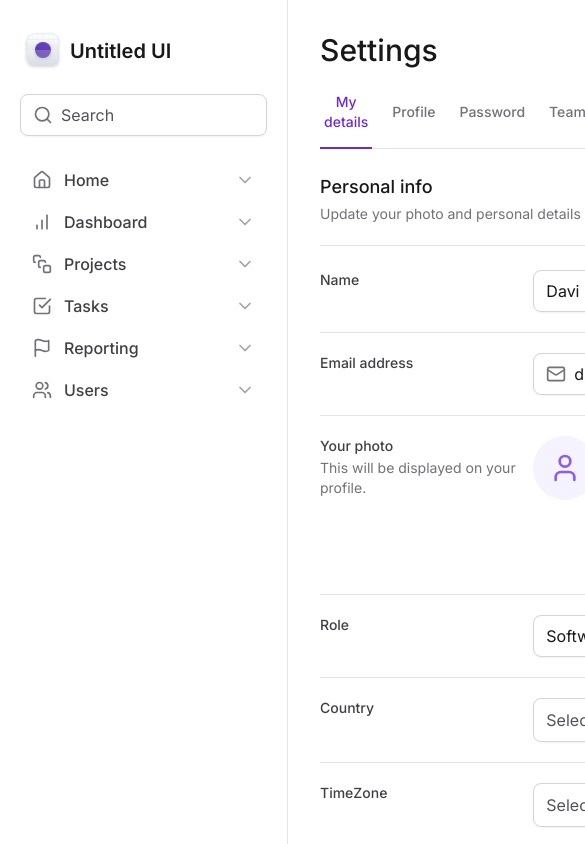
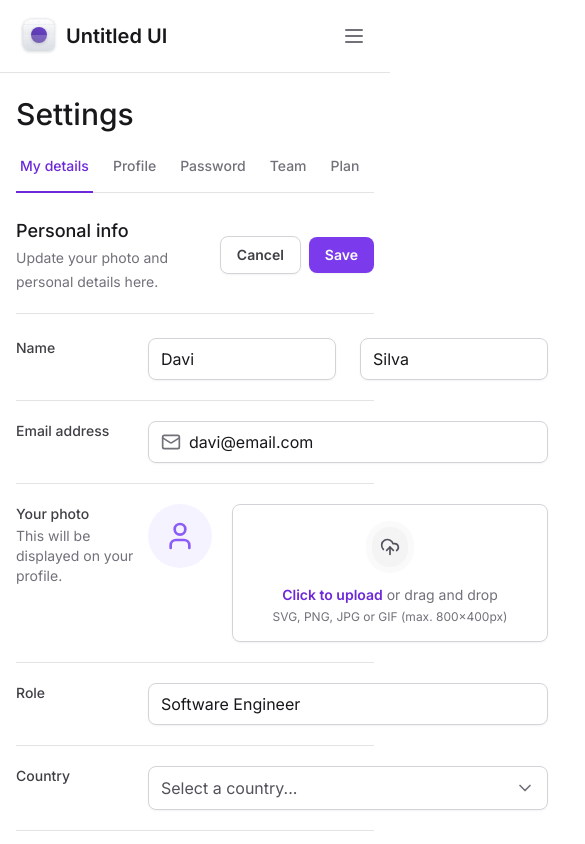
Before and after one commit to davi1985/tailwind-css-next, a Next.js app: page / in a window 390 px wide. Shown: the top 844 px of the page, 585 px wide, since content can reach past the window. Built offline with nearby package versions, Linux system fonts and the light colour scheme.

Commit message:
add responsive to tabs

```diff
--- a/package.json
+++ b/package.json
@@ -11,6 +11,8 @@
   },
   "dependencies": {
     "@formkit/auto-animate": "^0.8.2",
+    "@radix-ui/react-collapsible": "^1.1.2",
+    "@radix-ui/react-scroll-area": "^1.2.2",
     "@radix-ui/react-select": "^2.1.2",
     "@radix-ui/react-tabs": "^1.0.4",
     "framer-motion": "^11.2.10",
--- a/src/app/layout.tsx
+++ b/src/app/layout.tsx
@@ -19,10 +19,12 @@ const RootLayout = ({
 }>) => (
   <html lang="en" className="antialiased" suppressHydrationWarning>
     <body className={inter.className}>
-      <div className="grid min-h-screen grid-cols-app">
+      <div className="min-h-screen lg:grid lg:grid-cols-app">
         <Sidebar />
 
-        <main className="px-8 pb-12 pt-8"> {children}</main>
+        <main className="max-w-[100vw] px-4 pb-12 pt-24 lg:col-start-2 lg:px-8 lg:pt-8">
+          {children}
+        </main>
       </div>
     </body>
   </html>
--- a/src/components/SettingsTabs/TabItem.tsx
+++ b/src/components/SettingsTabs/TabItem.tsx
@@ -14,7 +14,7 @@ export const TabItem = ({ value, title, isSelected = false }: TabItemProps) => (
     value={value}
     className="group relative px-1 pb-4 text-sm font-medium text-zinc-500 outline-none hover:text-violet-700 data-[state=active]:text-violet-700"
   >
-    <span className="rounded group-focus-visible:ring-2 group-focus-visible:ring-violet-400 group-focus-visible:ring-offset-4">
+    <span className=" whitespace-nowrap rounded group-focus-visible:ring-2 group-focus-visible:ring-violet-400 group-focus-visible:ring-offset-4">
       {title}
     </span>
 
--- a/src/components/SettingsTabs/index.tsx
+++ b/src/components/SettingsTabs/index.tsx
@@ -1,6 +1,7 @@
 'use client'
 
 import * as Tabs from '@radix-ui/react-tabs'
+import * as ScrollArea from '@radix-ui/react-scroll-area'
 import { TabItem } from './TabItem'
 import { useState } from 'react'
 
@@ -9,6 +10,8 @@ export const SettingsTabs = () => {
 
   return (
     <Tabs.Root value={currentTab} onValueChange={setCurrentTab}>
+      <ScrollArea.Root className="w-full" type="scroll">
+        <ScrollArea.Viewport className="w-full overflow-x-scroll">
           <Tabs.List className="mt-6 flex w-full items-center gap-4 border-b border-zinc-200">
             <TabItem
               value="tab1"
@@ -28,9 +31,17 @@ export const SettingsTabs = () => {
               isSelected={currentTab === 'tab3'}
             />
 
-        <TabItem value="tab4" title="Team" isSelected={currentTab === 'tab4'} />
+            <TabItem
+              value="tab4"
+              title="Team"
+              isSelected={currentTab === 'tab4'}
+            />
 
-        <TabItem value="tab5" title="Plan" isSelected={currentTab === 'tab5'} />
+            <TabItem
+              value="tab5"
+              title="Plan"
+              isSelected={currentTab === 'tab5'}
+            />
 
             <TabItem
               value="tab6"
@@ -62,6 +73,15 @@ export const SettingsTabs = () => {
               isSelected={currentTab === 'tab10'}
             />
           </Tabs.List>
+        </ScrollArea.Viewport>
+
+        <ScrollArea.Scrollbar
+          orientation="horizontal"
+          className="flex h-0.5 translate-y-1.5 touch-none select-none flex-col bg-zinc-100"
+        >
+          <ScrollArea.Thumb className="relative flex-1 rounded-lg bg-zinc-300" />
+        </ScrollArea.Scrollbar>
+      </ScrollArea.Root>
     </Tabs.Root>
   )
 }
--- a/src/components/Sidebar/index.tsx
+++ b/src/components/Sidebar/index.tsx
@@ -1,3 +1,5 @@
+'use client'
+
 import {
   BarChart,
   CheckSquare,
@@ -5,6 +7,7 @@ import {
   Flag,
   Home,
   LifeBuoy,
+  Menu,
   Search,
   SquareStack,
   Users,
@@ -15,11 +18,25 @@ import { Logo } from './Logo'
 import { NavItem } from './NavItem'
 import { Profile } from './Profile'
 import { UsedSpaceWidget } from './UsedSpaceWidget'
+import * as Collapsible from '@radix-ui/react-collapsible'
+import { Button } from '../Button'
 
 export const Sidebar = () => (
-  <aside className="flex flex-col gap-6 border-r border-zinc-200 px-5 py-8">
+  <Collapsible.Root className="fixed left-0 right-0 top-0 z-20 flex flex-col gap-6 border-b border-zinc-200 bg-white p-4 data-[state=open]:bottom-0 data-[state=open]:h-screen lg:right-auto lg:w-80 lg:border-r lg:px-5 lg:py-8 lg:data-[state=closed]:bottom-0 lg:data-[state=closed]:h-screen">
+    <div className="flex items-center justify-between">
       <Logo />
 
+      <Collapsible.Trigger className="lg:hidden" asChild>
+        <Button variant="ghost">
+          <Menu className="h-6 w-6" />
+        </Button>
+      </Collapsible.Trigger>
+    </div>
+
+    <Collapsible.Content
+      forceMount
+      className="flex flex-1 flex-col gap-2 data-[state=closed]:hidden lg:data-[state=closed]:flex"
+    >
       <Input.Root>
         <Input.Prefix>
           <Search className="h-5 w-5 text-zinc-500" />
@@ -49,5 +66,6 @@ export const Sidebar = () => (
 
         <Profile />
       </div>
-  </aside>
+    </Collapsible.Content>
+  </Collapsible.Root>
 )
```
Also changed, not shown: 1 other file (tests, documents, lock files or other folders). Lines whose indentation alone changed are shown as unchanged.
